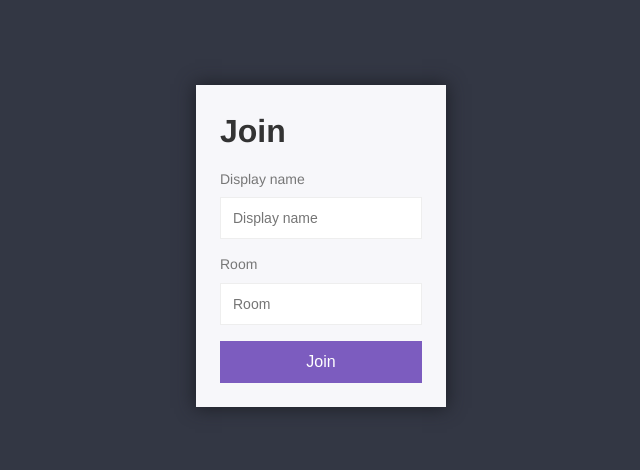
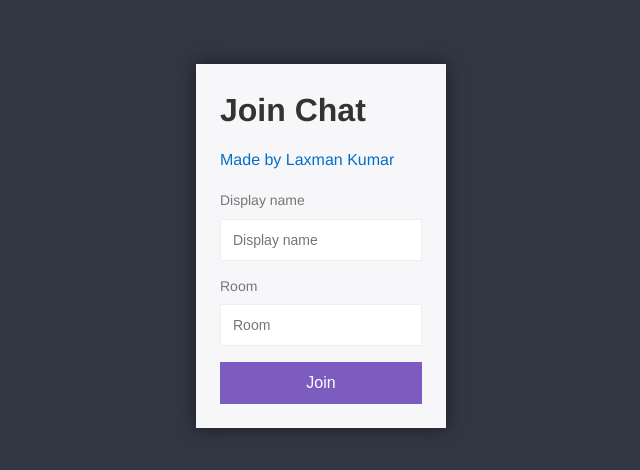
Before and after one commit to Laxman63/NodeChatApp, a website: page public/index.html in a window 1280 px wide. Shown: the part 154-624 px from the top of the page, without its empty margins (319-959 px from the left). Drawn offline with Linux system fonts and the light colour scheme.

Commit message:
added admin name at join button

```diff
--- a/public/css/styles.css
+++ b/public/css/styles.css
@@ -57,6 +57,11 @@ button:disabled {
 }
 
 /* Join Page Styles */
+.laxmanname {
+    align-items: center;
+    color: #0070CC;
+    margin-bottom: 20px;
+}
 
 .centered-form {
     background: #333744;
--- a/public/index.html
+++ b/public/index.html
@@ -7,7 +7,8 @@
     <body>
         <div class="centered-form">
             <div class="centered-form__box">
-                <h1>Join</h1>
+                <h1>Join Chat</h1>
+                <p class="laxmanname">Made by Laxman Kumar</p>
                 <form action="/chat.html">
                     <label>Display name</label>
                     <input type="text" name="username" placeholder="Display name" required>
```
